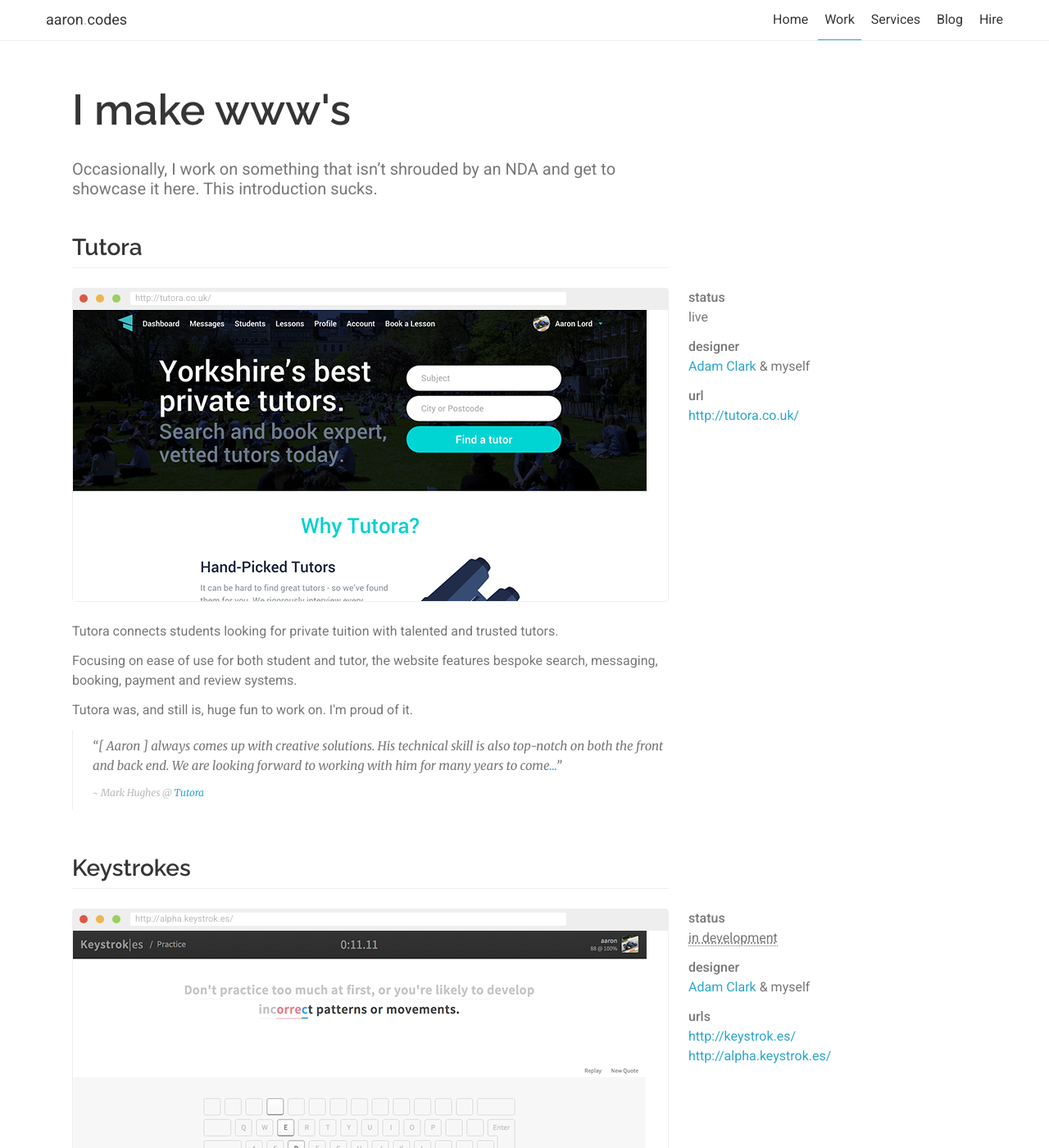
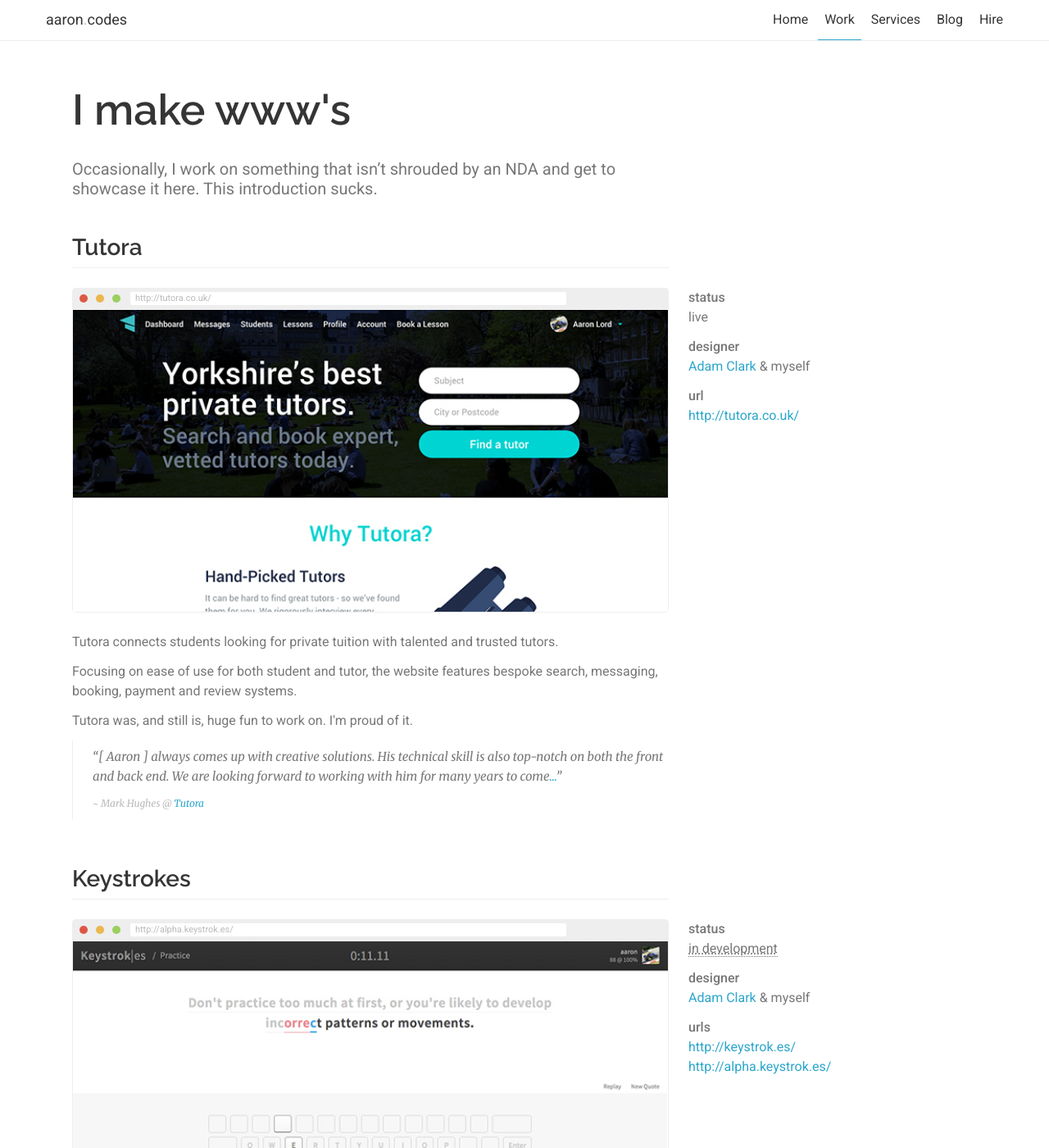
Before and after one commit to aaronlord/aaron.codes, a Jekyll site: the page built from stuff/index.html, in a window 1280 px wide and 1400 px high. Shown: the whole window at 82% size. Built offline with Jekyll 4.4.1, drawn with Linux system fonts in a browser that asks for light colours.

Commit message:
Fill width browser image/video

```diff
--- a/css/_components.browser.scss
+++ b/css/_components.browser.scss
@@ -5,6 +5,11 @@
     display: inline-block;
     border-radius: 4px;
     width: 100%;
+
+    img,
+    video {
+        width: 100%;
+    }
 }
     .browser__chrome {
         line-height: 0;
--- a/css/style.scss
+++ b/css/style.scss
@@ -32,9 +32,6 @@
 @import "bower_components/inuit-images/base.images";
 @import "base.page";
 @import "base.type";
-video {
-    width: 100%;
-}
 
 
 //
```
Also changed, not shown: css/style.min.css, 1 other file.
